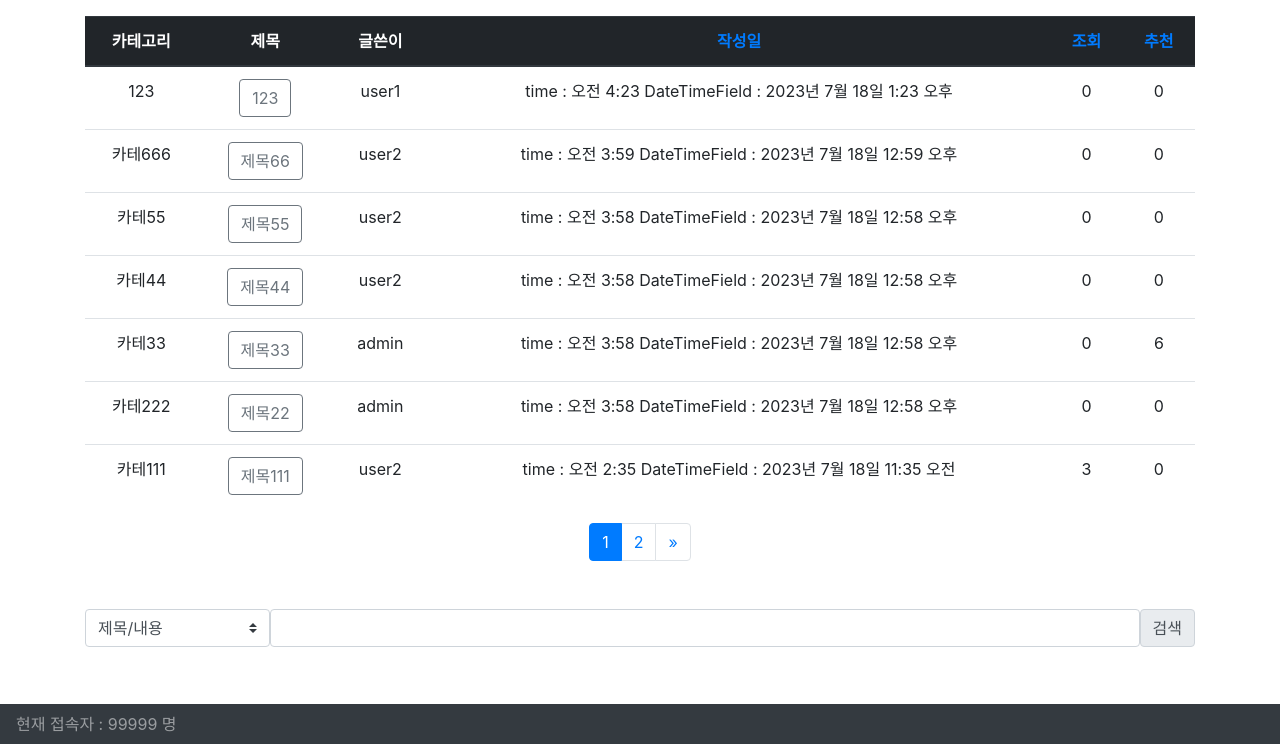
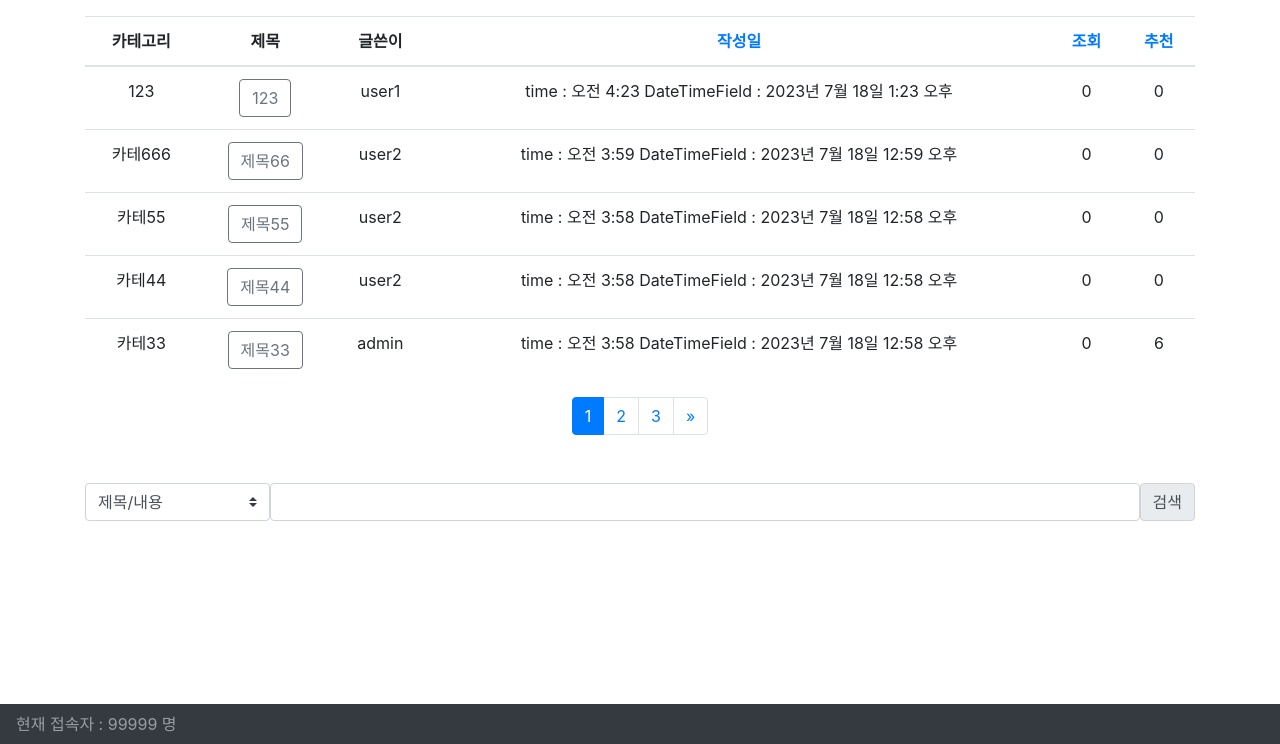
Before and after one commit to OHONGSAM/blog, a Django app: page /blog/ in a window 1280 px wide. Shown: the part 56-800 px from the top of the page. Run offline with Django 4.2, Linux system fonts and the light colour scheme; data comes from the database, SQL or seed files in the repository; both versions use the stored data as it was after the commit; some libraries are stand-ins or nearby versions.

Commit message:
blog paging sort

```diff
--- a/blog/templates/blog/post_list.html
+++ b/blog/templates/blog/post_list.html
@@ -8,7 +8,7 @@
 
 {% if posts %}
 <table class="table table-hover text-center">
-    <thead class="thead-dark">
+    <thead class="thead-secondary">
         <tr>
             <th>카테고리</th>
             <th>제목</th>
@@ -47,7 +47,7 @@
   <ul class="pagination justify-content-center">
     {% if posts.has_previous %}
     <li class="page-item">
-      <a class="page-link" href="?page={{ posts.previous_page_number }}" aria-label="Previous">
+      <a class="page-link" href="?page={{ posts.previous_page_number }}&sort={{sort}}" aria-label="Previous">
         <span aria-hidden="true">&laquo;</span>
         <span class="sr-only">Previous</span>
       </a>
@@ -58,13 +58,13 @@
         <li class="page-item active"><a class='page-link' href='#'>{{ i }}</a></li>
       {% else %}
         <li class='page-item'>
-            <a class='page-link' href="?page={{ i }}">{{ i }}</a>
+            <a class='page-link' href="?page={{ i }}&sort={{sort}}">{{ i }}</a>
         </li>
       {% endif %}
     {% endfor %}
     {% if posts.has_next %}
     <li class="page-item">
-      <a class="page-link" href="?page={{ posts.next_page_number }}" aria-label="Next">
+      <a class="page-link" href="?page={{ posts.next_page_number }}&sort={{sort}}" aria-label="Next">
         <span aria-hidden="true">&raquo;</span>
         <span class="sr-only">Next</span>
       </a>
--- a/blog/views.py
+++ b/blog/views.py
@@ -10,23 +10,25 @@ from .models import Post, Comment
 # Create your views here.
 class PostList(View):
     def get(self, request):
-        posts = Post.objects.all().order_by('-created_at')
-
         # sort 방법 추출
         if request.GET.get('sort'):
             sort = request.GET.get('sort')
             print(request.GET.get('sort'))
         else:
             sort = 'created_at'
+        # post 데이터 by ORM
+        posts = Post.objects.all()
+        posts_sorted = sorted(
+            posts, key=lambda x: getattr(x, sort), reverse=True)
 
         # 페이지당 보여줄 포스트 수
-        posts_per_page = 7
+        posts_per_page = 5
 
         # 현재 페이지 번호 가져오기
         page_number = request.GET.get('page', 1)
 
         # Paginator 객체 생성
-        paginator = Paginator(posts, posts_per_page)
+        paginator = Paginator(posts_sorted, posts_per_page)
 
         try:
             # 현재 페이지에 해당하는 포스트 가져오기
```
Also changed, not shown: db.sqlite3.
